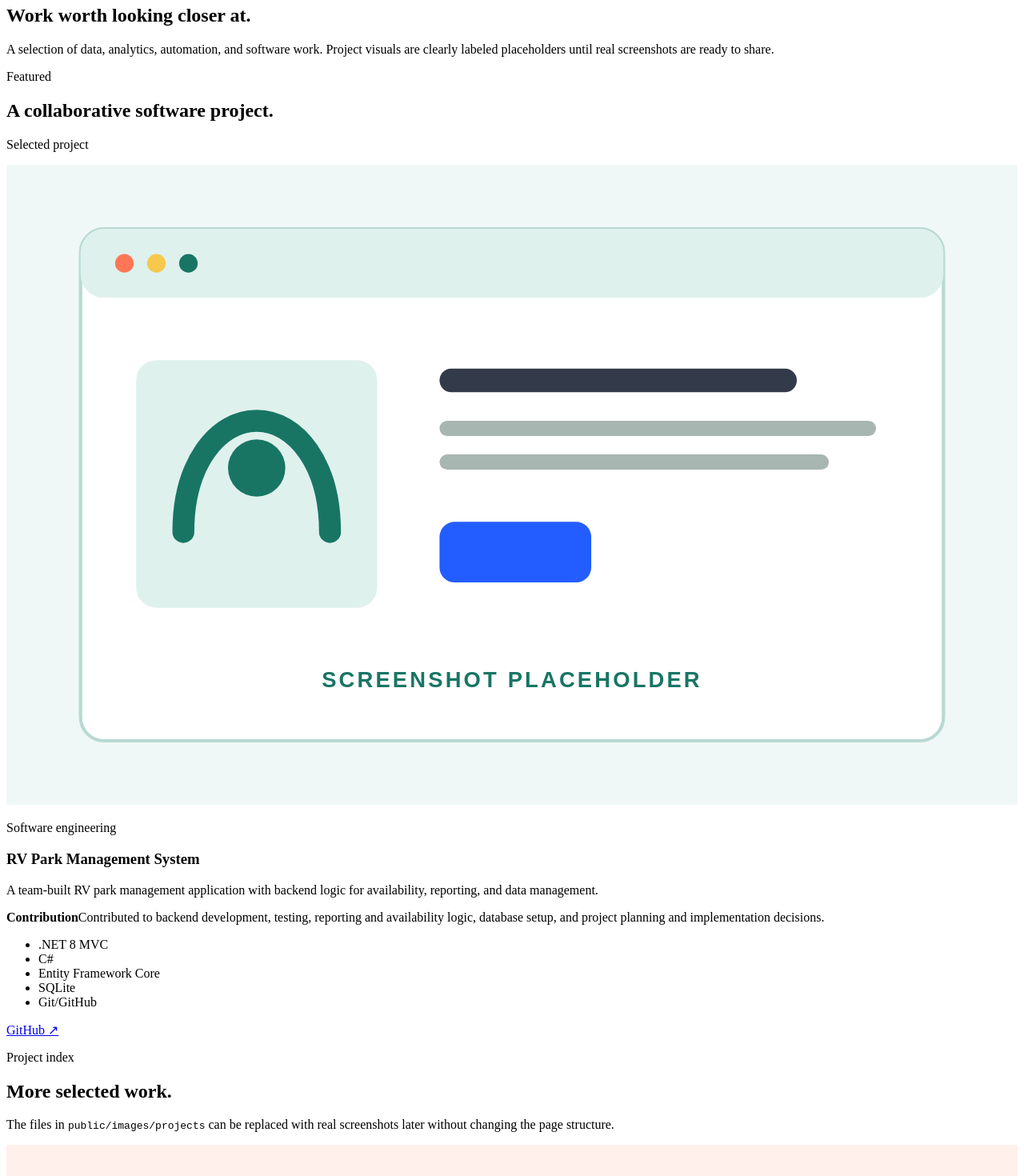
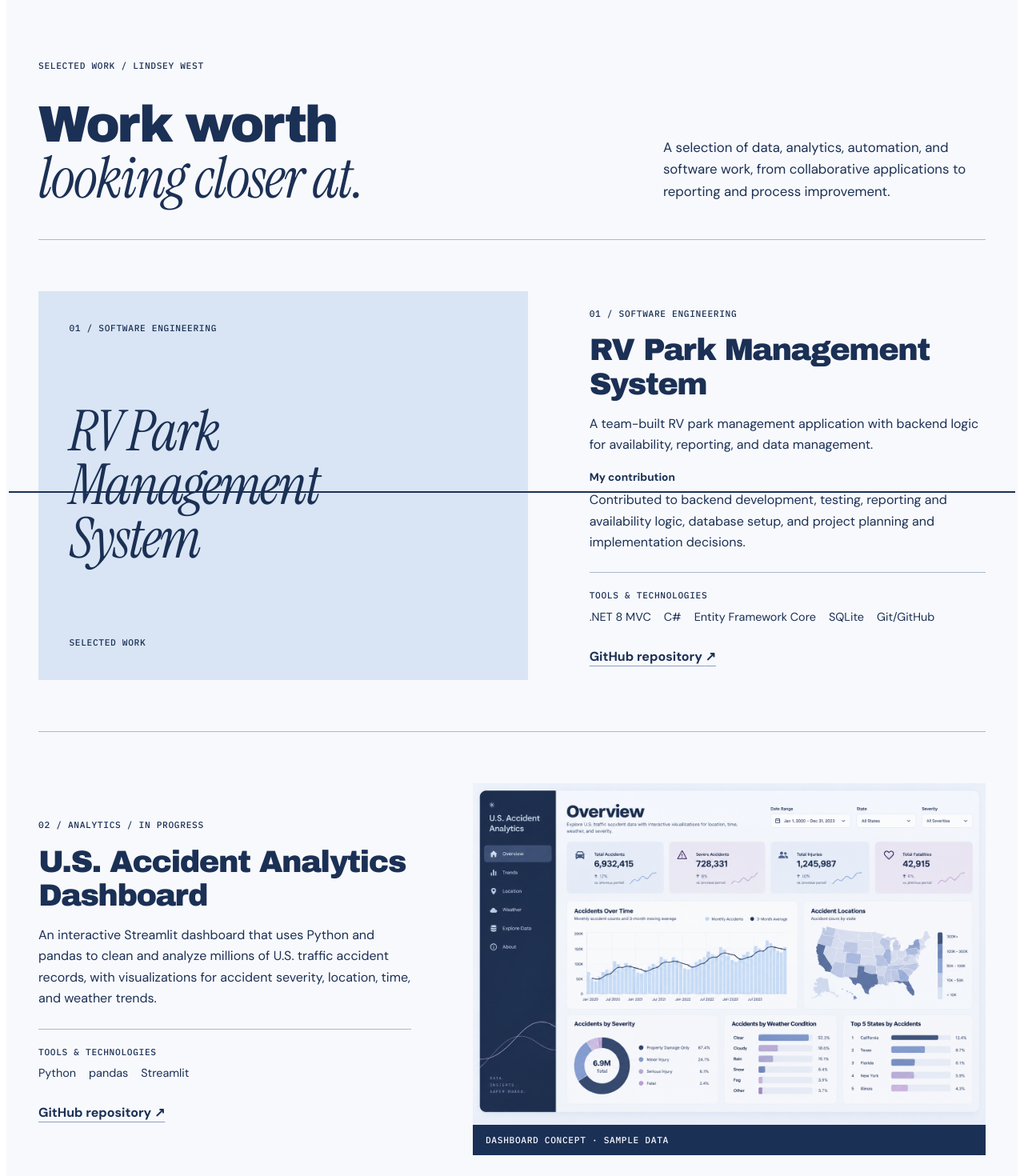
Before and after one commit to lindseyjwest/lindseywest.dev, a React (Vite) app: page /projects in a window 1280 px wide. Shown: the part 180-1650 px from the top of the page at 80% size. Built offline with nearby package versions, Linux system fonts and the light colour scheme; the HTML template or start-up script is replaced by a standard one.

Commit message:
updated portfolio/example work page

```diff
--- a/src/components/ProjectCard.tsx
+++ b/src/components/ProjectCard.tsx
@@ -2,67 +2,42 @@ import type { Project } from '../data/projects'
 
 type ProjectCardProps = {
   project: Project
-  variant?: 'featured' | 'compact'
+  index: number
 }
 
-export function ProjectCard({ project, variant = 'compact' }: ProjectCardProps) {
-  const hasLinks = project.githubUrl || project.liveUrl || project.caseStudyUrl
-
+export function ProjectCard({ project, index }: ProjectCardProps) {
   return (
-    <article id={project.id} className={`project-entry project-entry-${variant}`} style={{ scrollMarginTop: '8rem' }}>
-      <div className={`project-entry-visual project-tone-${project.visual.tone}`}>
-        {project.visual.imageSrc ? (
-          <img src={project.visual.imageSrc} alt={project.visual.imageAlt ?? ''} />
+    <article id={project.id} className={`showcase-project showcase-project-${index + 1}`} data-project-reveal>
+      <div className="showcase-visual">
+        {project.visual.imageSrc && !project.visual.isPlaceholder ? (
+          <figure>
+            <img src={project.visual.imageSrc} alt={project.visual.imageAlt ?? ''} loading="lazy" />
+            {project.visual.conceptLabel && <figcaption>{project.visual.conceptLabel}</figcaption>}
+          </figure>
         ) : (
-          <div
-            className="project-entry-visual-placeholder"
-            role="img"
-            aria-label={`${project.category} visual placeholder`}
-          >
-            <span />
-            <span />
-            <span className="project-entry-visual-label">Visual placeholder</span>
+          <div className="showcase-placeholder" aria-hidden="true">
+            <span>0{index + 1} / {project.category}</span>
+            <strong>{project.title}</strong>
+            <span>Selected work</span>
           </div>
         )}
       </div>
-
-      <div className="project-entry-content">
-        <p className="project-category">{project.category}</p>
-        <h3>{project.title}</h3>
+      <div className="showcase-copy">
+        <p className="showcase-meta">0{index + 1} / {project.category}{project.status && ` / ${project.status}`}</p>
+        <h2>{project.title}</h2>
         <p>{project.description}</p>
-
-        {project.contributionSummary && (
-          <p className="project-contribution">
-            <strong>Contribution</strong>
-            {project.contributionSummary}
-          </p>
-        )}
-
-        {project.technologies.length > 0 && (
-          <ul className="technology-list" aria-label={`${project.title} technologies`}>
-            {project.technologies.map((technology) => (
-              <li key={technology}>{technology}</li>
-            ))}
+        {project.contributionSummary && <p className="showcase-contribution"><strong>My contribution</strong>{project.contributionSummary}</p>}
+        <div className="showcase-technologies">
+          <span>Tools &amp; technologies</span>
+          <ul aria-label={`${project.title} technologies`}>
+            {project.technologies.map((technology) => <li key={technology}>{technology}</li>)}
           </ul>
-        )}
-
-        {hasLinks && (
-          <div className="project-entry-links">
-            {project.githubUrl && (
-              <a href={project.githubUrl} target="_blank" rel="noopener noreferrer">
-                GitHub <span aria-hidden="true">↗</span>
-              </a>
-            )}
-            {project.liveUrl && (
-              <a href={project.liveUrl} target="_blank" rel="noopener noreferrer">
-                Live demo <span aria-hidden="true">↗</span>
-              </a>
-            )}
-            {project.caseStudyUrl && (
-              <a href={project.caseStudyUrl}>
-                Case study <span aria-hidden="true">→</span>
-              </a>
-            )}
+        </div>
+        {(project.githubUrl || project.liveUrl || project.caseStudyUrl) && (
+          <div className="showcase-links">
+            {project.githubUrl && <a href={project.githubUrl} target="_blank" rel="noopener noreferrer">GitHub repository <span aria-hidden="true">↗</span><span className="sr-only"> (opens in a new tab)</span></a>}
+            {project.liveUrl && <a href={project.liveUrl} target="_blank" rel="noopener noreferrer">Live demo <span aria-hidden="true">↗</span><span className="sr-only"> (opens in a new tab)</span></a>}
+            {project.caseStudyUrl && <a href={project.caseStudyUrl}>Case study <span aria-hidden="true">→</span></a>}
           </div>
         )}
       </div>
--- a/src/data/projects.ts
+++ b/src/data/projects.ts
@@ -19,11 +19,14 @@ export type Project = {
   liveUrl?: string
   caseStudyUrl?: string
   featured: boolean
+  status?: string
   visual: {
     tone: ProjectVisualTone
+    isPlaceholder?: boolean
+    conceptLabel?: string
     imageSrc?: string
     imageAlt?: string
-    // Optional real screenshot for the homepage preview.
+    // Optional image for the homepage preview.
     homeImageSrc?: string
     homeImageAlt?: string
   }
@@ -43,12 +46,14 @@ export const projects: Project[] = [
     featured: true,
     visual: {
       tone: 'mint',
+      isPlaceholder: true,
       imageSrc: '/images/projects/rv-park-management-placeholder.svg',
       imageAlt: 'Placeholder for an RV Park Management System application screenshot',
     },
   },
   {
     id: 'us-accident-analytics-dashboard',
+    status: 'In progress',
     title: 'U.S. Accident Analytics Dashboard',
     category: 'Analytics',
     description:
@@ -58,24 +63,11 @@ export const projects: Project[] = [
     featured: false,
     visual: {
       tone: 'coral',
-      imageSrc: '/images/projects/us-accident-analytics-placeholder.svg',
-      imageAlt: 'Placeholder for a U.S. Accident Analytics dashboard screenshot',
-    },
-  },
-  {
-    id: 'ai-technical-task-force',
-    title: 'AI and Technical Task Force',
-    category: 'Automation',
-    description:
-      'A cross-department group that identifies business needs, evaluates technology solutions, and coordinates projects from planning through implementation.',
-    contributionSummary:
-      'Contributes to project planning and technical development, including a clinical mentorship application and Python automation for organizing images and preparing documents.',
-    technologies: ['Python', 'Automation', 'Technical planning'],
-    featured: false,
-    visual: {
-      tone: 'yellow',
-      imageSrc: '/images/projects/ai-task-force-placeholder.svg',
-      imageAlt: 'Placeholder for an AI and Technical Task Force project visual',
+      conceptLabel: 'Dashboard concept · Sample data',
+      imageSrc: '/images/projects/U.S. Accident Analytics Dashboard.png',
+      imageAlt: 'Concept design for an accident analytics dashboard with sample charts and a U.S. map',
+      homeImageSrc: '/images/projects/U.S. Accident Analytics Dashboard.png',
+      homeImageAlt: 'Concept design for an accident analytics dashboard with sample charts and a U.S. map',
     },
   },
 ]
--- a/src/pages/AboutPage.tsx
+++ b/src/pages/AboutPage.tsx
@@ -10,9 +10,11 @@ const capabilities = [
 
 const aboutTopics = [
   {
-    title: 'Professional background',
+    title: 'Professional Experience',
     description:
       'I build and maintain data pipelines, reporting datasets, dashboards, automations, and internal applications that support teams across an organization.',
+    detail:
+      'As a member of the cross-department AI and Technical Task Force, I collaborate with colleagues to identify business needs, evaluate technical solutions, and coordinate work from planning through implementation. I contribute to planning and technical development, including a clinical mentorship application and Python automation for organizing images and preparing documents.',
   },
   {
     title: 'Technical interests',
@@ -63,6 +65,7 @@ export function AboutPage() {
                 <div>
                   <h3>{topic.title}</h3>
                   <p>{topic.description}</p>
+                  {'detail' in topic && <p>{topic.detail}</p>}
                 </div>
               </article>
             ))}
--- a/src/pages/HomePage.tsx
+++ b/src/pages/HomePage.tsx
@@ -70,9 +70,10 @@ export function HomePage() {
                 ) : (
                   <span className="home-project-placeholder"><span className="home-project-placeholder-number">0{index + 1} / {project.category}</span><span className="home-project-placeholder-title">{project.title}</span><span className="home-project-placeholder-link">View project <span aria-hidden="true">↗</span></span></span>
                 )}
+                {project.visual.conceptLabel && <span className="home-concept-label">Concept preview · Sample data</span>}
               </Link>
               <div className="home-project-copy">
-                <p className="home-project-meta">{project.category}</p>
+                <p className="home-project-meta">{project.category}{project.status && ` / ${project.status}`}</p>
                 <h3>{project.title}</h3>
                 <p>{project.description}</p>
                 <div className="home-project-links">
--- a/src/pages/ProjectsPage.tsx
+++ b/src/pages/ProjectsPage.tsx
@@ -1,59 +1,51 @@
-import { useEffect } from 'react'
+import { useEffect, useRef } from 'react'
 import { useLocation } from 'react-router-dom'
 import { ProjectCard } from '../components/ProjectCard'
 import { projects } from '../data/projects'
-
-const featuredProjects = projects.filter((project) => project.featured)
-const otherProjects = projects.filter((project) => !project.featured)
+import { siteLinks } from '../data/siteLinks'
+import '../styles/projects.css'
 
 export function ProjectsPage() {
   const { hash } = useLocation()
+  const showcaseRef = useRef<HTMLElement>(null)
 
   useEffect(() => {
     if (hash) document.getElementById(hash.slice(1))?.scrollIntoView()
   }, [hash])
 
+  useEffect(() => {
+    const items = showcaseRef.current?.querySelectorAll<HTMLElement>('[data-project-reveal]')
+    if (!items?.length || !('IntersectionObserver' in window) || window.matchMedia('(prefers-reduced-motion: reduce)').matches) return
+    const observer = new IntersectionObserver((entries) => {
+      entries.forEach((entry) => {
+        if (entry.isIntersecting) {
+          entry.target.classList.add('is-visible')
+          observer.unobserve(entry.target)
+        }
+      })
+    }, { threshold: 0.1 })
+    items.forEach((item) => {
+      if (item.id !== hash.slice(1) && item.getBoundingClientRect().top >= window.innerHeight) {
+        item.classList.add('will-reveal')
+        observer.observe(item)
+      }
+    })
+    return () => observer.disconnect()
+  }, [hash])
+
   return (
-    <>
-      <section className="projects-hero container" aria-labelledby="projects-title">
-        <p className="eyebrow">Projects</p>
-        <h1 id="projects-title">Work worth looking closer at.</h1>
-        <p className="projects-hero-copy">
-          A selection of data, analytics, automation, and software work. Project visuals
-          are clearly labeled placeholders until real screenshots are ready to share.
-        </p>
+    <div className="projects-page">
+      <header className="projects-intro home-wrap">
+        <p className="projects-label">Selected work / Lindsey West</p>
+        <div className="projects-intro-layout">
+          <h1>Work worth<br /><em>looking closer at.</em></h1>
+          <p>A selection of data, analytics, automation, and software work, from collaborative applications to reporting and process improvement.</p>
+        </div>
+      </header>
+      <section className="projects-showcase home-wrap" aria-label="Projects" ref={showcaseRef}>
+        {projects.map((project, index) => <ProjectCard key={project.id} project={project} index={index} />)}
       </section>
-
-      <section className="projects-featured container" aria-labelledby="featured-projects-heading">
-        <div className="section-heading section-heading-row">
-          <div>
-            <p className="eyebrow">Featured</p>
-            <h2 id="featured-projects-heading">A collaborative software project.</h2>
-          </div>
-          <p className="project-section-note">Selected project</p>
-        </div>
-        {featuredProjects.map((project) => (
-          <ProjectCard key={project.id} project={project} variant="featured" />
-        ))}
-      </section>
-
-      <section className="project-index section" aria-labelledby="project-index-heading">
-        <div className="container project-index-layout">
-          <div className="project-index-intro">
-            <p className="eyebrow">Project index</p>
-            <h2 id="project-index-heading">More selected work.</h2>
-            <p>
-              The files in <code>public/images/projects</code> can be replaced with real
-              screenshots later without changing the page structure.
-            </p>
-          </div>
-          <div className="project-index-list">
-            {otherProjects.map((project) => (
-              <ProjectCard key={project.id} project={project} />
-            ))}
-          </div>
-        </div>
-      </section>
-    </>
+      <div className="projects-end home-wrap"><span>Interested in working together?</span><a href={siteLinks.email}>Get in touch <span aria-hidden="true">↗</span></a></div>
+    </div>
   )
 }
--- a/src/styles/home.css
+++ b/src/styles/home.css
@@ -14,16 +14,16 @@
   --home-width: 1240px;
   --home-space: clamp(3.5rem, 6vw, 5.5rem);
 }
-.site-shell:has(.home-page) { background: var(--home-white); color: var(--home-navy); font-family: var(--home-body); }
-.site-shell:has(.home-page) .site-header { background: var(--home-white); border-color: var(--home-rule); }
-.site-shell:has(.home-page) .site-logo-mark { background: var(--home-lavender); }
-.site-shell:has(.home-page) .nav-link { color: var(--home-navy); border-radius: 0; }
-.site-shell:has(.home-page) .nav-link:hover { background: transparent; }
-.site-shell:has(.home-page) .nav-link::after { position: absolute; right: .7rem; bottom: .28rem; left: .7rem; height: 2px; background: var(--home-navy); content: ''; transform: scaleX(0); transform-origin: left; transition: transform 180ms ease; }
-.site-shell:has(.home-page) .nav-link:hover::after, .site-shell:has(.home-page) .nav-link:focus-visible::after, .site-shell:has(.home-page) .nav-link-active::after { transform: scaleX(1); }
-.site-shell:has(.home-page) .site-footer { margin-top: 0; background: var(--home-white); border-color: var(--home-rule); }
-.site-shell:has(.home-page) .site-footer p, .site-shell:has(.home-page) .footer-links a { color: var(--home-navy); }
-.site-shell:has(.home-page) a:focus-visible { outline: 3px solid var(--home-navy); outline-offset: 4px; }
+.site-shell:has(:is(.home-page, .projects-page)) { background: var(--home-white); color: var(--home-navy); font-family: var(--home-body); }
+.site-shell:has(:is(.home-page, .projects-page)) .site-header { background: var(--home-white); border-color: var(--home-rule); }
+.site-shell:has(:is(.home-page, .projects-page)) .site-logo-mark { background: var(--home-lavender); }
+.site-shell:has(:is(.home-page, .projects-page)) .nav-link { color: var(--home-navy); border-radius: 0; }
+.site-shell:has(:is(.home-page, .projects-page)) .nav-link:hover { background: transparent; }
+.site-shell:has(:is(.home-page, .projects-page)) .nav-link::after { position: absolute; right: .7rem; bottom: .28rem; left: .7rem; height: 2px; background: var(--home-navy); content: ''; transform: scaleX(0); transform-origin: left; transition: transform 180ms ease; }
+.site-shell:has(:is(.home-page, .projects-page)) .nav-link:hover::after, .site-shell:has(:is(.home-page, .projects-page)) .nav-link:focus-visible::after, .site-shell:has(:is(.home-page, .projects-page)) .nav-link-active::after { transform: scaleX(1); }
+.site-shell:has(:is(.home-page, .projects-page)) .site-footer { margin-top: 0; background: var(--home-white); border-color: var(--home-rule); }
+.site-shell:has(:is(.home-page, .projects-page)) .site-footer p, .site-shell:has(:is(.home-page, .projects-page)) .footer-links a { color: var(--home-navy); }
+.site-shell:has(:is(.home-page, .projects-page)) a:focus-visible { outline: 3px solid var(--home-navy); outline-offset: 4px; }
 .home-page { color: var(--home-navy); background: var(--home-white); }
 .home-page p { color: inherit; }
 .home-wrap { width: min(var(--home-width), calc(100% - 5rem)); margin-inline: auto; }
@@ -70,7 +70,7 @@
 .home-about-layout { display: grid; grid-template-columns: 1fr .8fr; gap: clamp(3rem, 10vw, 10rem); }
 .home-about-copy > p:first-child { font-size: 1.08rem; line-height: 1.7; }
 .home-about .home-inline-link:hover { text-decoration-color: var(--home-white); }
-.site-shell:has(.home-page) .home-about a:focus-visible { outline-color: var(--home-white); }
+.site-shell:has(:is(.home-page, .projects-page)) .home-about a:focus-visible { outline-color: var(--home-white); }
 .home-contact { padding-block: var(--home-space); }
 .home-contact-layout { display: grid; grid-template-columns: 1fr .7fr; gap: 3rem; align-items: start; }
 .home-contact h2 { font-size: clamp(2.8rem, 6vw, 5rem); }
@@ -107,5 +107,7 @@
   .home-intro-copy { line-height: 1.5; }
 }
 @media (prefers-reduced-motion: reduce) {
-  .home-page *, .site-shell:has(.home-page) .nav-link::after { animation: none !important; transition: none !important; }
+  .home-page *, .site-shell:has(:is(.home-page, .projects-page)) .nav-link::after { animation: none !important; transition: none !important; }
 }
+
+.home-concept-label { position: absolute; right: .65rem; bottom: .65rem; padding: .35rem .55rem; background: var(--home-navy); color: var(--home-white); font: 500 .63rem/1.4 var(--home-mono); text-transform: uppercase; letter-spacing: .04em; }
--- /dev/null
+++ b/src/styles/projects.css
@@ -0,0 +1,44 @@
+.projects-page { color: var(--home-navy); background: var(--home-white); font-family: var(--home-body); }
+.projects-page p { color: inherit; }
+.projects-intro { padding-block: clamp(3rem, 6vw, 5.5rem) 2.5rem; }
+.projects-label, .showcase-meta, .showcase-placeholder > span, .showcase-technologies > span, .showcase-visual figcaption, .projects-end > span { font: 500 .7rem/1.5 var(--home-mono); letter-spacing: .06em; text-transform: uppercase; }
+.projects-label { margin-bottom: 2rem; }
+.projects-intro-layout { display: grid; grid-template-columns: 1fr .55fr; align-items: end; gap: 3rem; }
+.projects-intro h1 { margin: 0; font: 400 clamp(2.8rem, 5vw, 4.7rem)/1.03 var(--home-display); letter-spacing: -.05em; }
+.projects-intro h1 em { font: italic 1.12em/.95 var(--home-serif); letter-spacing: -.02em; }
+.projects-intro-layout > p { max-width: 380px; margin: 0 0 .3rem; font-size: 1.05rem; line-height: 1.65; }
+.showcase-project { display: grid; grid-template-columns: 1.05fr .85fr; gap: clamp(2rem, 6vw, 6rem); align-items: center; padding-block: clamp(2.5rem, 5vw, 4.5rem); border-top: 1px solid var(--home-rule); scroll-margin-top: 7rem; }
+.showcase-project-2 { grid-template-columns: .8fr 1.1fr; }
+.showcase-project-2 .showcase-visual { order: 2; }
+.showcase-visual { min-width: 0; overflow: hidden; background: var(--home-blue); }
+.showcase-visual figure { margin: 0; }
+.showcase-visual img { display: block; width: 100%; height: auto; transition: transform 350ms ease; }
+.showcase-visual:hover img { transform: scale(1.025); }
+.showcase-visual figcaption { position: relative; padding: .65rem 1rem; background: var(--home-navy); color: var(--home-white); }
+.showcase-placeholder { display: flex; min-height: clamp(260px, 32vw, 410px); flex-direction: column; justify-content: space-between; padding: clamp(1.5rem, 3vw, 2.5rem); }
+.showcase-placeholder strong { max-width: 12ch; font: italic clamp(3rem, 5.5vw, 5rem)/.95 var(--home-serif); letter-spacing: -.03em; }
+.showcase-copy h2 { margin: 0 0 1rem; font: 400 clamp(1.65rem, 3vw, 2.65rem)/1.1 var(--home-display); letter-spacing: -.04em; }
+.showcase-copy > p:not(.showcase-meta) { line-height: 1.65; }
+.showcase-meta { margin-bottom: 1rem; }
+.showcase-contribution strong { display: block; margin-bottom: .25rem; font-size: .85rem; }
+.showcase-technologies { margin-top: 1.5rem; padding-top: 1rem; border-top: 1px solid var(--home-rule); }
+.showcase-technologies ul { display: flex; flex-wrap: wrap; gap: .3rem 1rem; margin: .55rem 0 0; padding: 0; list-style: none; font-size: .9rem; }
+.showcase-links { display: flex; flex-wrap: wrap; gap: .5rem 1.5rem; margin-top: 1.2rem; }
+.showcase-links a, .projects-end a { display: inline-block; padding-block: .65rem; color: var(--home-navy); font-weight: 700; text-decoration: underline; text-decoration-color: var(--home-dusty); text-underline-offset: .35em; transition: text-decoration-color 180ms ease; }
+.showcase-links a:hover, .projects-end a:hover { text-decoration-color: var(--home-navy); }
+.projects-end { display: flex; justify-content: space-between; align-items: center; gap: 1rem; padding-block: 1.5rem 3rem; border-top: 1px solid var(--home-rule); }
+@media (prefers-reduced-motion: no-preference) {
+  .showcase-project.will-reveal { opacity: 0; transform: translateY(22px); transition: opacity 500ms ease, transform 500ms ease; }
+  .showcase-project.will-reveal.is-visible, .showcase-project.will-reveal:focus-within, .showcase-project:target { opacity: 1; transform: none; }
+}
+@media (max-width: 760px) {
+  .projects-intro { padding-block: 2.5rem 2rem; }
+  .projects-intro-layout { grid-template-columns: 1fr; gap: 1.25rem; }
+  .projects-intro h1 { font-size: clamp(2.6rem, 9vw, 4rem); }
+  .showcase-project, .showcase-project-2 { grid-template-columns: 1fr; gap: 1.5rem; }
+  .showcase-project-2 .showcase-visual { order: 0; }
+  .showcase-placeholder { min-height: 220px; }
+}
+@media (prefers-reduced-motion: reduce) {
+  .projects-page * { animation: none !important; transition: none !important; }
+}
```
